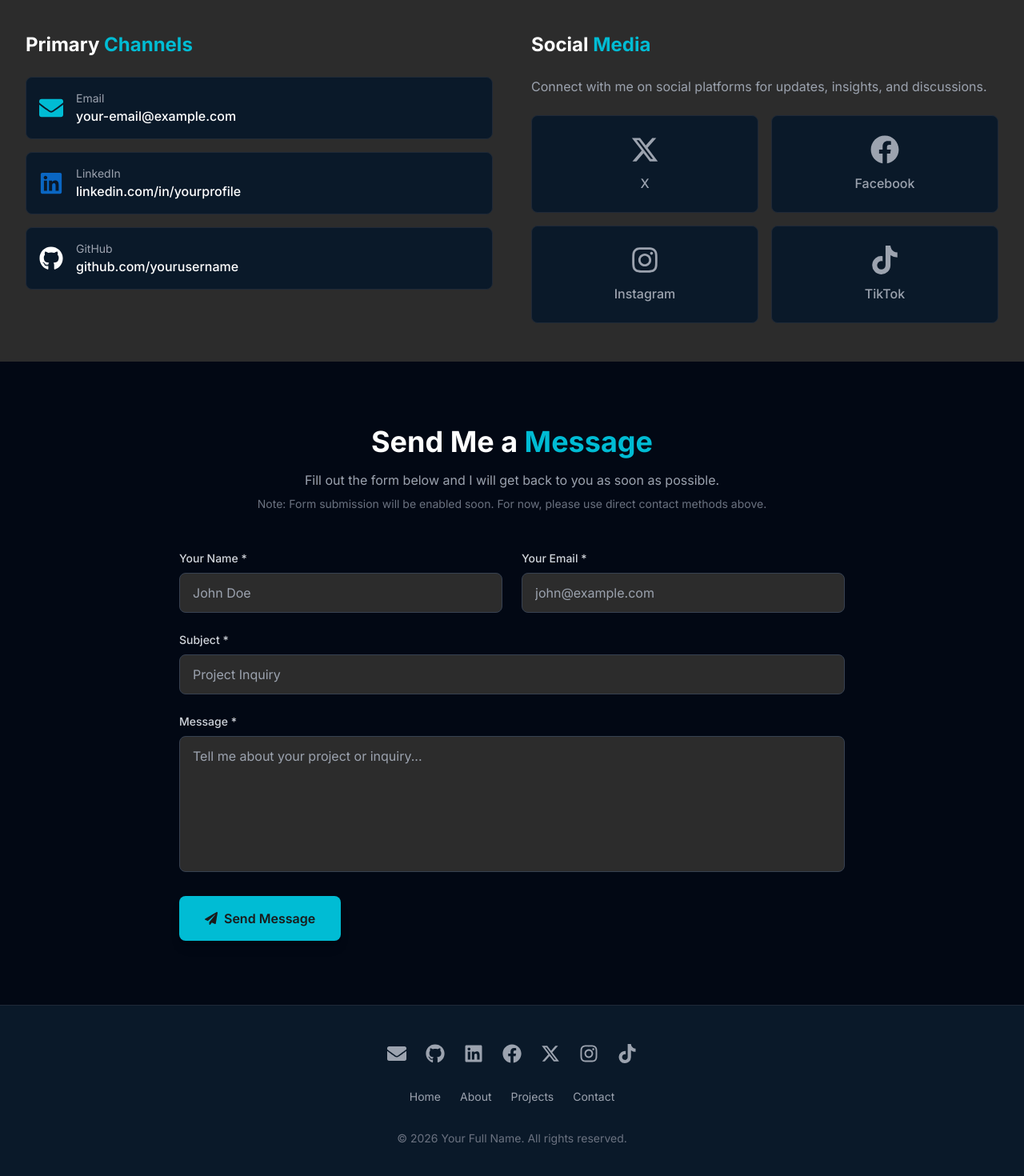
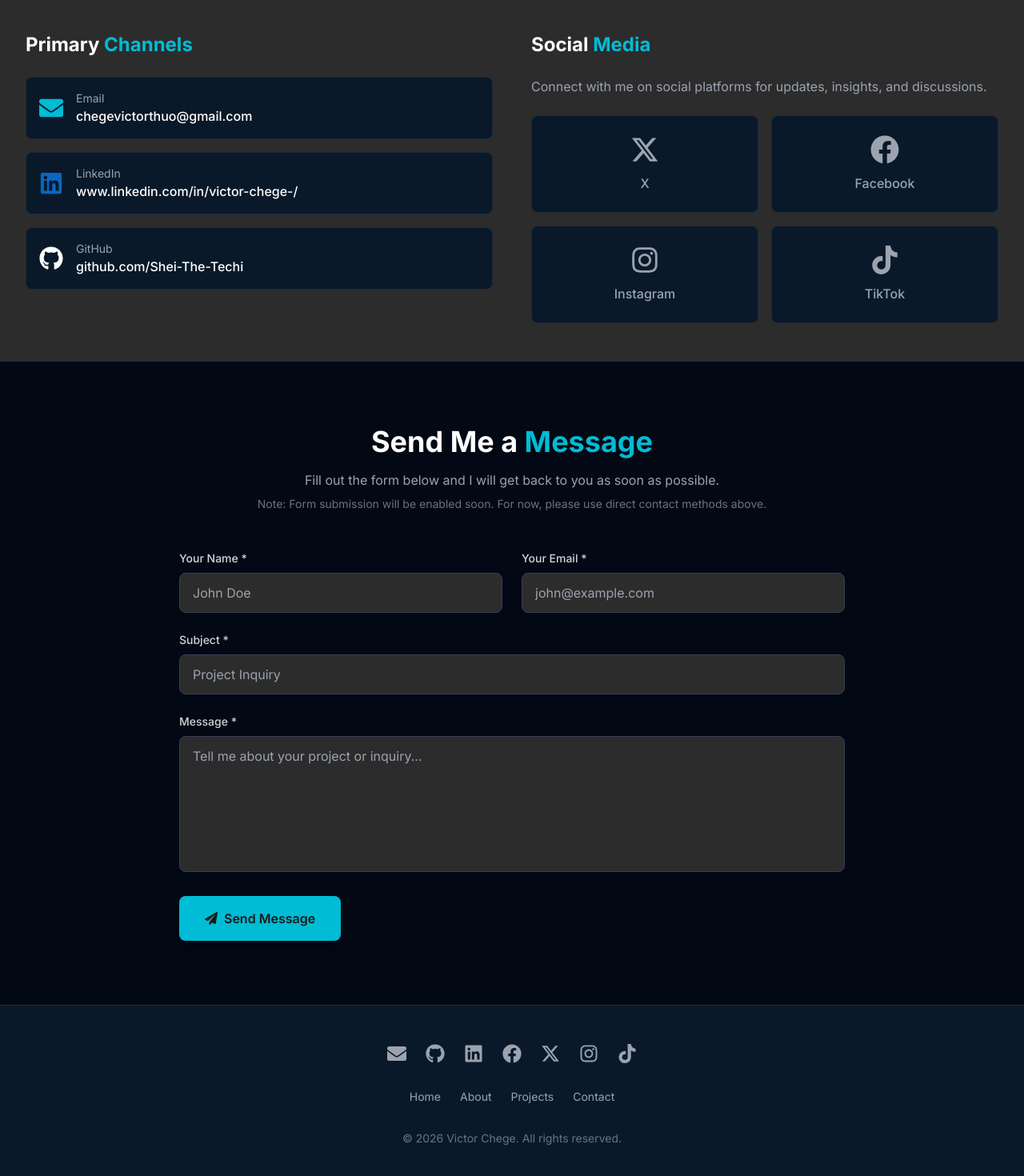
Before and after one commit to Shei-The-Techi/shei-website-portfolio, a Next.js app: page /contact in a window 1280 px wide. Shown: the part 388-1858 px from the top of the page at 80% size. Built offline with nearby package versions, Linux system fonts and the light colour scheme; no server answers.

Commit message:
app/data/config.ts

```diff
--- a/data/config.ts
+++ b/data/config.ts
@@ -1,8 +1,8 @@
 export const siteConfig = {
   // Personal Information
-  name: 'Your Full Name', // ← CHANGE: Put your actual name
+  name: 'Victor Chege', // ← CHANGE: Put your actual name
   title: 'IT Professional & Cybersecurity Specialist', // ← CHANGE: Your actual title/role
-  email: 'your-email@example.com', // ← CHANGE: Your real email
+  email: 'chegevictorthuo@gmail.com', // ← CHANGE: Your real email
 
   // Bio/Description
   shortBio: 'Building secure, scalable solutions with a focus on clarity, credibility, and cutting-edge technology.', // ← CHANGE: Your tagline
@@ -22,12 +22,12 @@ export const siteConfig = {
 
   // Social Media Links
   social: {
-    github: 'https://github.com/yourusername', // ← CHANGE: Your GitHub
-    linkedin: 'https://linkedin.com/in/yourprofile', // ← CHANGE: Your LinkedIn
-    twitter: 'https://twitter.com/yourusername', // ← CHANGE: Your Twitter/X
-    facebook: 'https://facebook.com/yourusername', // ← CHANGE: Your Facebook
-    instagram: 'https://instagram.com/yourusername', // ← CHANGE: Your Instagram
-    tiktok: 'https://tiktok.com/@yourusername', // ← CHANGE: Your TikTok
+    github: 'https://github.com/Shei-The-Techi', // ← CHANGE: Your GitHub
+    linkedin: 'https://www.linkedin.com/in/victor-chege-/', // ← CHANGE: Your LinkedIn
+    twitter: 'https://x.com/vic_shei', // ← CHANGE: Your Twitter/X
+    facebook: 'https://web.facebook.com/victor.thuo.142/', // ← CHANGE: Your Facebook
+    instagram: 'https://www.instagram.com/vic_shei/', // ← CHANGE: Your Instagram
+    tiktok: 'https://www.tiktok.com/@vic_shei?lang=en', // ← CHANGE: Your TikTok
   },
 
   // Site Metadata
@@ -36,8 +36,8 @@ export const siteConfig = {
   // Stats (for About page)
   stats: {
     yearsExperience: '5+', // ← CHANGE: Your years of experience
-    projectsCompleted: '20+', // ← CHANGE: Number of projects
-    technologies: '10+', // ← CHANGE: Technologies you work with
+    projectsCompleted: '', // ← CHANGE: Number of projects
+    technologies: '', // ← CHANGE: Technologies you work with
   },
 
   // Footer
```
